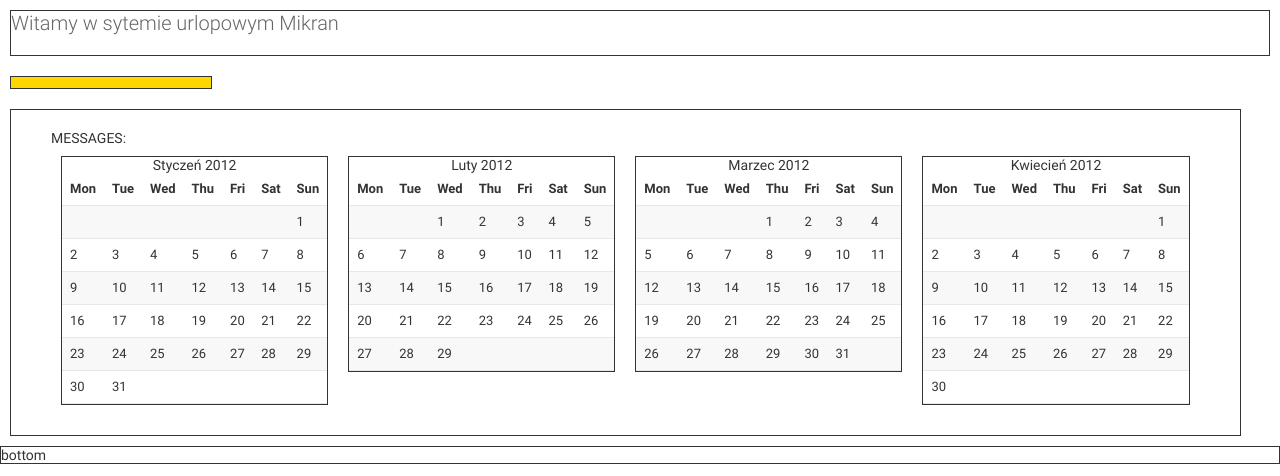
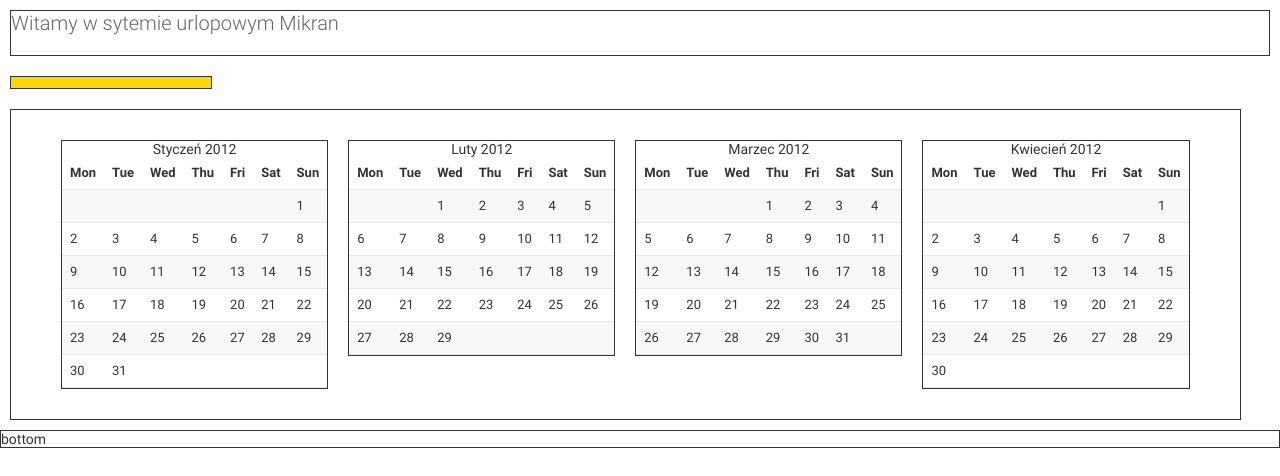
Before and after one commit to zdanozdan/leave, a Django app: page /leave/ in a window 1280 px wide. Shown: the top 476 px of the page. Run offline with Django 3.2, Linux system fonts and the light colour scheme; parts of the project's set-up code (start-up, migrations or seed data) failed here and were passed over.

Commit message:
move messages

```diff
--- a/leave/templates/base.html
+++ b/leave/templates/base.html
@@ -18,24 +18,21 @@
 	<h1>Witamy w sytemie urlopowym Mikran</h1>
         {% endblock %}
     </div>
+    {% if messages %}
+    <div id="messages">
+      <ul class="messages messagelist">
+	{% for message in messages %}
+	<li{% if message.tags %} class="{{ message.tags }}"{% endif %}>{{ message }}</li>
+	{% endfor %}
+      </ul>
+    </div>
+      {% endif %}
     <div id="left" class="solid float" style="background-color:#FFD700;width:200px">
         {% block left %}
 	123
         {% endblock %}
     </div>
     <div id="content" class="solid float">
-    <div id="messages" class="error">
-      MESSAGES: {{ messages }}
-    {% if messages %}
-      MESSAGES 2
-      <ul class="messages messagelist">
-	{% for message in messages %}
-	{{ message }}
-	<li{% if message.tags %} class="{{ message.tags }}"{% endif %}>{{ message }}</li>
-	{% endfor %}
-      </ul>
-      {% endif %}
-    </div>
         {% block content %}{% endblock %}
     </div>
     <div id="bottom" style="border:1px solid; clear:both">
```
